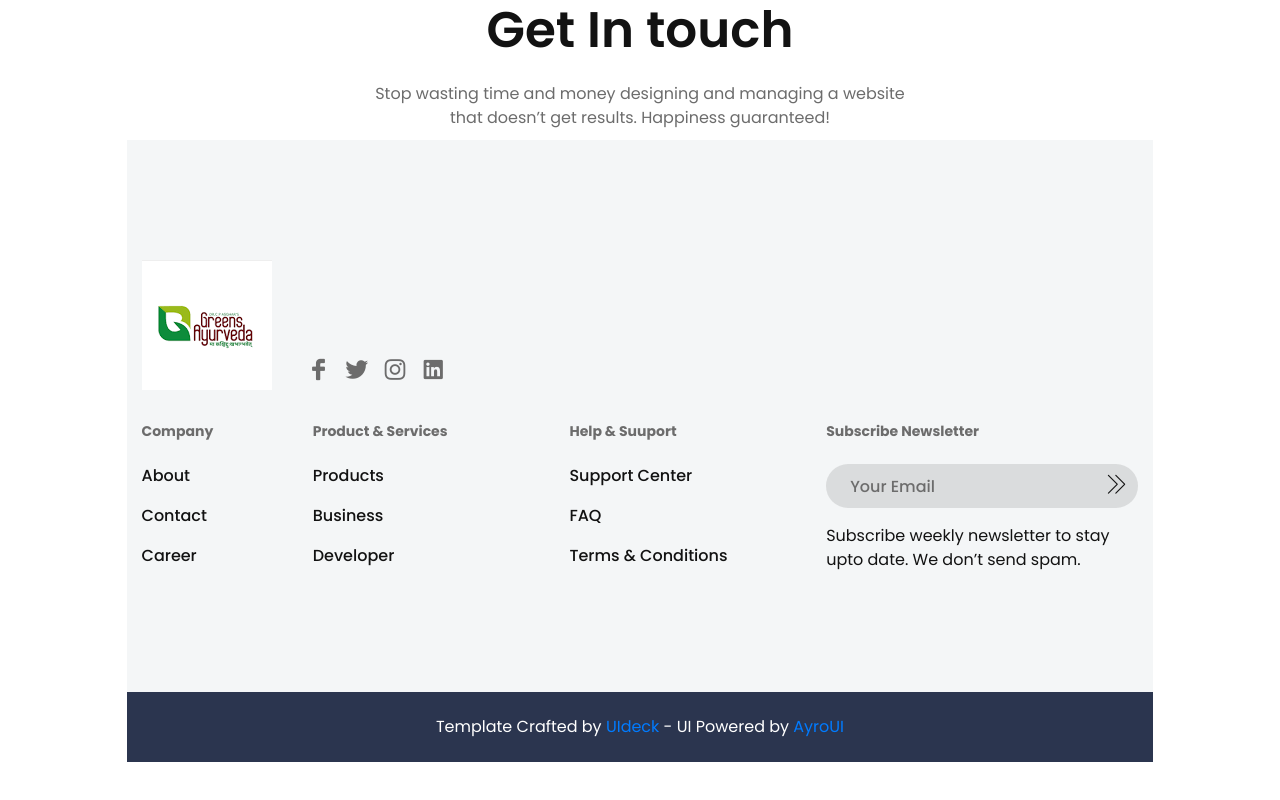
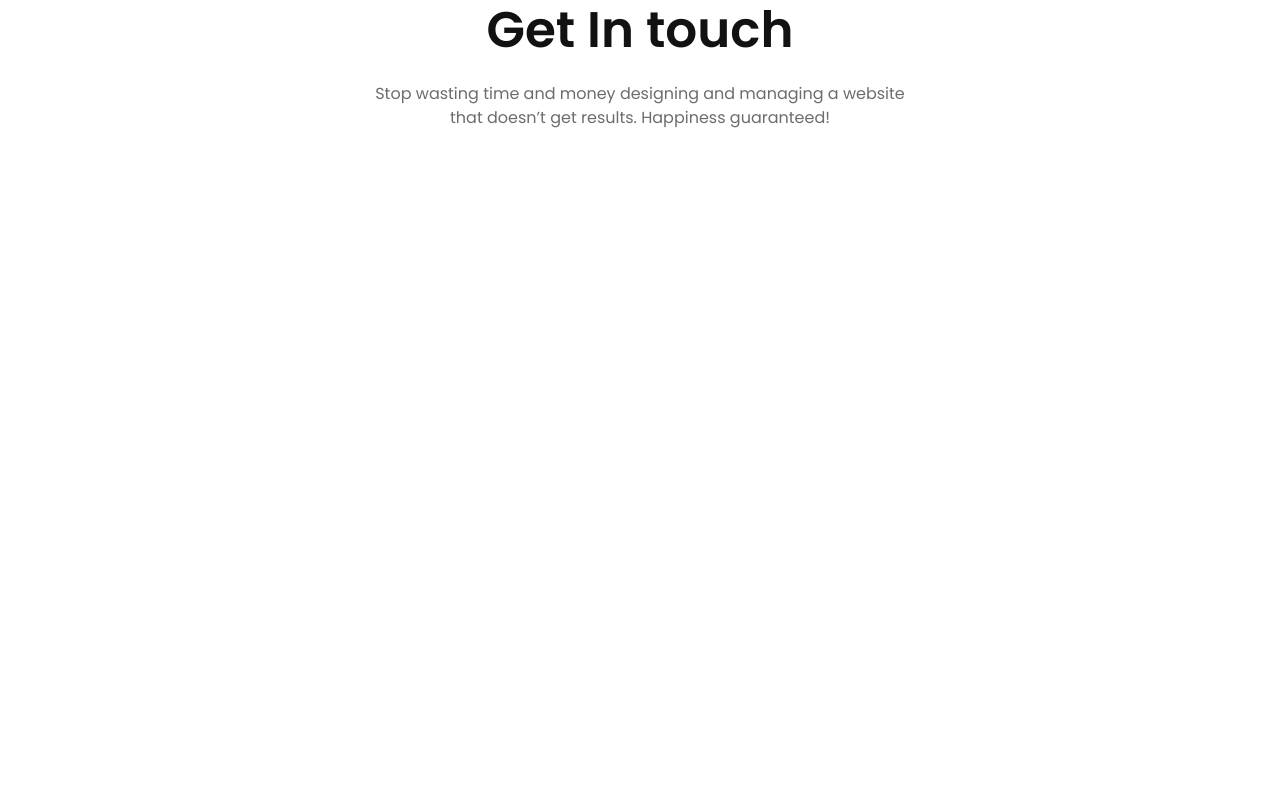
Before and after one commit to afnafahid/Ayugreen, a plain HTML site: page index.html in a window 1280 px wide. Shown: the part 4074-4874 px from the top of the page. After the commit the page ends 4334 px from the top, so only its background shows below. Drawn offline with Linux system fonts and the light colour scheme; a script that the page names is missing; files whose address does not match are found by name.

Commit message:
Update index.html

```diff
--- a/index.html
+++ b/index.html
@@ -361,90 +361,6 @@
 
     <!--====== CONTACT PART ENDS ======-->
 
-    <!--====== FOOTER PART START ======-->
-
-    <footer id="footer" class="footer-area">
-        <div class="footer-widget">
-            <div class="container">
-                <div class="row">
-                    <div class="col-lg-12">
-                        <div class="footer-logo-support d-md-flex align-items-end justify-content-between">
-                            <div class="footer-logo d-flex align-items-end">
-                                <a class="mt-30" href="index.html"><img src="assets/images/logo.svg.png" alt="Logo"></a>
-
-                                <ul class="social mt-30">
-                                    <li><a href="#"><i class="lni-facebook-filled"></i></a></li>
-                                    <li><a href="#"><i class="lni-twitter-original"></i></a></li>
-                                    <li><a href="#"><i class="lni-instagram-original"></i></a></li>
-                                    <li><a href="#"><i class="lni-linkedin-original"></i></a></li>
-                                </ul>
-                            </div> <!-- footer logo -->
-
-                        </div> <!-- footer logo support -->
-                    </div>
-                </div> <!-- row -->
-                <div class="row">
-                    <div class="col-lg-2 col-md-4 col-sm-6">
-                        <div class="footer-link">
-                            <h6 class="footer-title">Company</h6>
-                            <ul>
-                                <li><a href="#">About</a></li>
-                                <li><a href="#">Contact</a></li>
-                                <li><a href="#">Career</a></li>
-
-                            </ul>
-                        </div> <!-- footer link -->
-                    </div>
-                    <div class="col-lg-3 col-md-4 col-sm-6">
-                        <div class="footer-link">
-                            <h6 class="footer-title">Product & Services</h6>
-                            <ul>
-                                <li><a href="#">Products</a></li>
-                                <li><a href="#">Business</a></li>
-                                <li><a href="#">Developer</a></li>
-                            </ul>
-                        </div> <!-- footer link -->
-                    </div>
-                    <div class="col-lg-3 col-md-4 col-sm-5">
-                        <div class="footer-link">
-                            <h6 class="footer-title">Help & Suuport</h6>
-                            <ul>
-                                <li><a href="#">Support Center</a></li>
-                                <li><a href="#">FAQ</a></li>
-                                <li><a href="#">Terms & Conditions</a></li>
-                            </ul>
-                        </div> <!-- footer link -->
-                    </div>
-                    <div class="col-lg-4 col-md-6 col-sm-7">
-                        <div class="footer-newsletter">
-                            <h6 class="footer-title">Subscribe Newsletter</h6>
-                            <div class="newsletter">
-                                <form action="#">
-                                    <input type="text" placeholder="Your Email">
-                                    <button type="submit"><i class="lni-angle-double-right"></i></button>
-                                </form>
-                            </div>
-                            <p class="text">Subscribe weekly newsletter to stay upto date. We don’t send spam.</p>
-                        </div> <!-- footer newsletter -->
-                    </div>
-                </div> <!-- row -->
-            </div> <!-- container -->
-        </div> <!-- footer widget -->
-
-        <div class="footer-copyright">
-            <div class="container">
-                <div class="row">
-                    <div class="col-lg-12">
-                        <div class="copyright text-center">
-                            <p class="text">Template Crafted by <a rel="nofollow" href="https://uideck.com">UIdeck</a> - UI Powered by <a el="nofollow" href="https://rebrand.ly/ayroui">AyroUI</a></p>
-                        </div>
-                    </div>
-                </div> <!-- row -->
-            </div> <!-- container -->
-        </div> <!-- footer copyright -->
-    </footer>
-
-    <!--====== FOOTER PART ENDS ======-->
 
     <!--====== BACK TO TOP PART START ======-->
 
```
